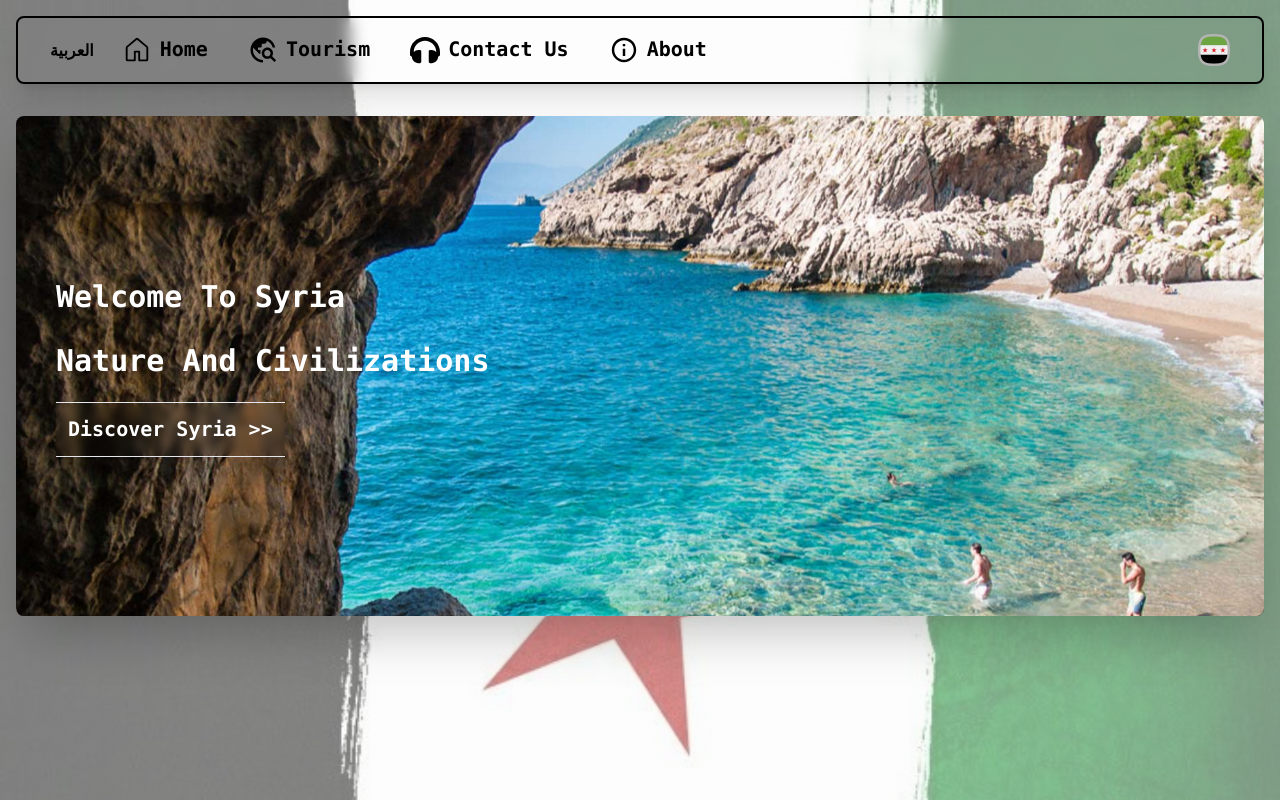
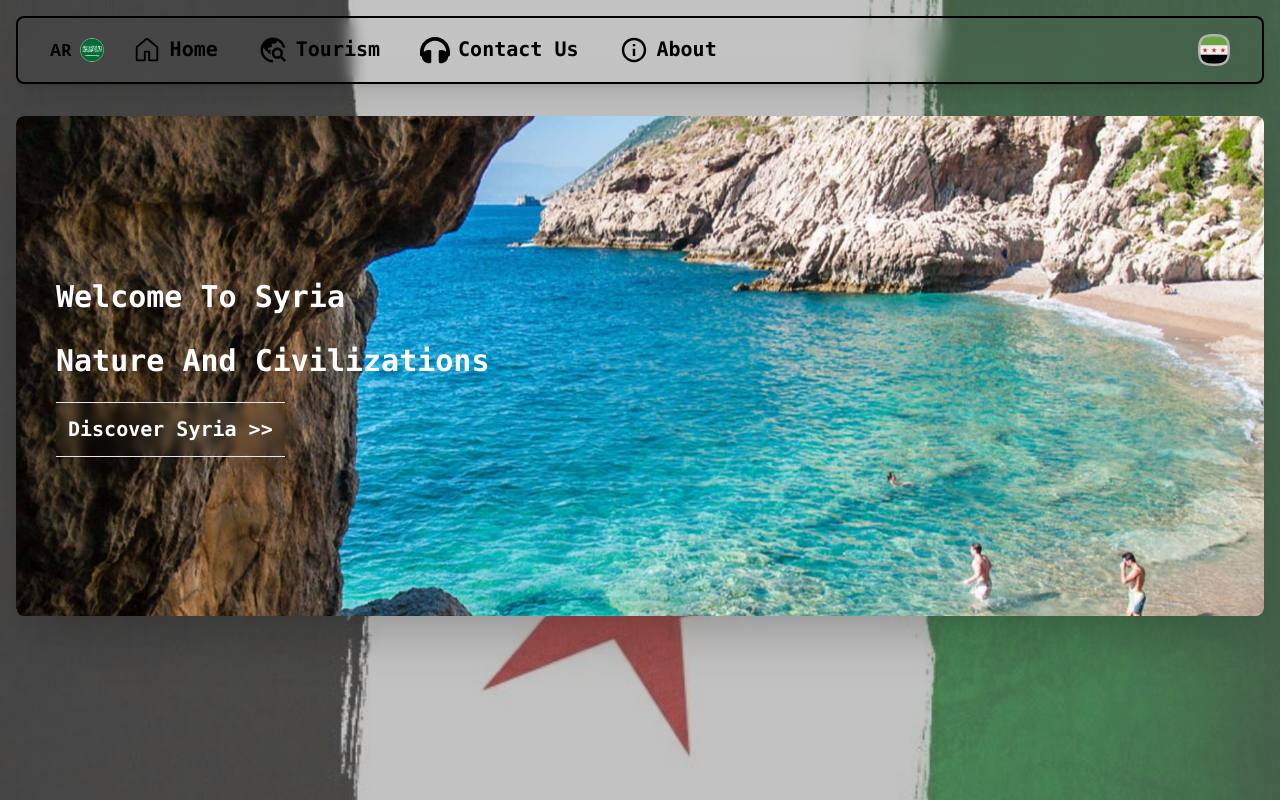
Before and after one commit to Ghayth-Sabeaallil/syria, a React (Vite) app: page / in a window 1280 px wide. Shown: the top 800 px of the page. Built offline with nearby package versions, Linux system fonts and the light colour scheme.

Commit message:
lang icon + darker background

```diff
--- a/src/Components/Header.tsx
+++ b/src/Components/Header.tsx
@@ -12,7 +12,6 @@ const Header = () => {
     const [isMobileMenuOpen, setMobileMenuOpen] = useState(false);
     return (
         <nav className="text-black font-bold backdrop-blur bg-transparent border-2 border-black shadow-xl rounded-lg m-4 relative">
-
             <div className="max-w-7xl mx-auto px-4 sm:px-6 lg:px-8">
                 <div className="flex justify-between items-center h-16">
                     <div className="flex-shrink-0">
--- a/src/Components/LangSwitch.tsx
+++ b/src/Components/LangSwitch.tsx
@@ -12,8 +12,9 @@ const LangSwitch: React.FC = () => {
 
     return (
         <button onClick={toggleLanguage}>
-            {i18n.language === 'ar' ? 'English' : 'العربية'}
+            {i18n.language === 'ar' ? <div className='flex gap-2'><img src="/en.png" alt="en" /><p>EN</p></div> : <div className='flex gap-2'><img src="/ar.png" alt="ar" /><p>AR</p></div>}
         </button>
+
     );
 };
 
--- a/src/index.css
+++ b/src/index.css
@@ -10,8 +10,8 @@ body {
   width: 100vw;
   height: 100vh;
   background: linear-gradient(
-      rgba(250, 250, 250, 0.5),
-      rgba(250, 250, 250, 0.5)
+      rgba(136, 134, 134, 0.5),
+      rgba(136, 134, 134, 0.5)
     ),
     url("/bg.jpg");
   background-size: cover;
```
Also changed, not shown: public/ar.png (added), public/en.png (added).
